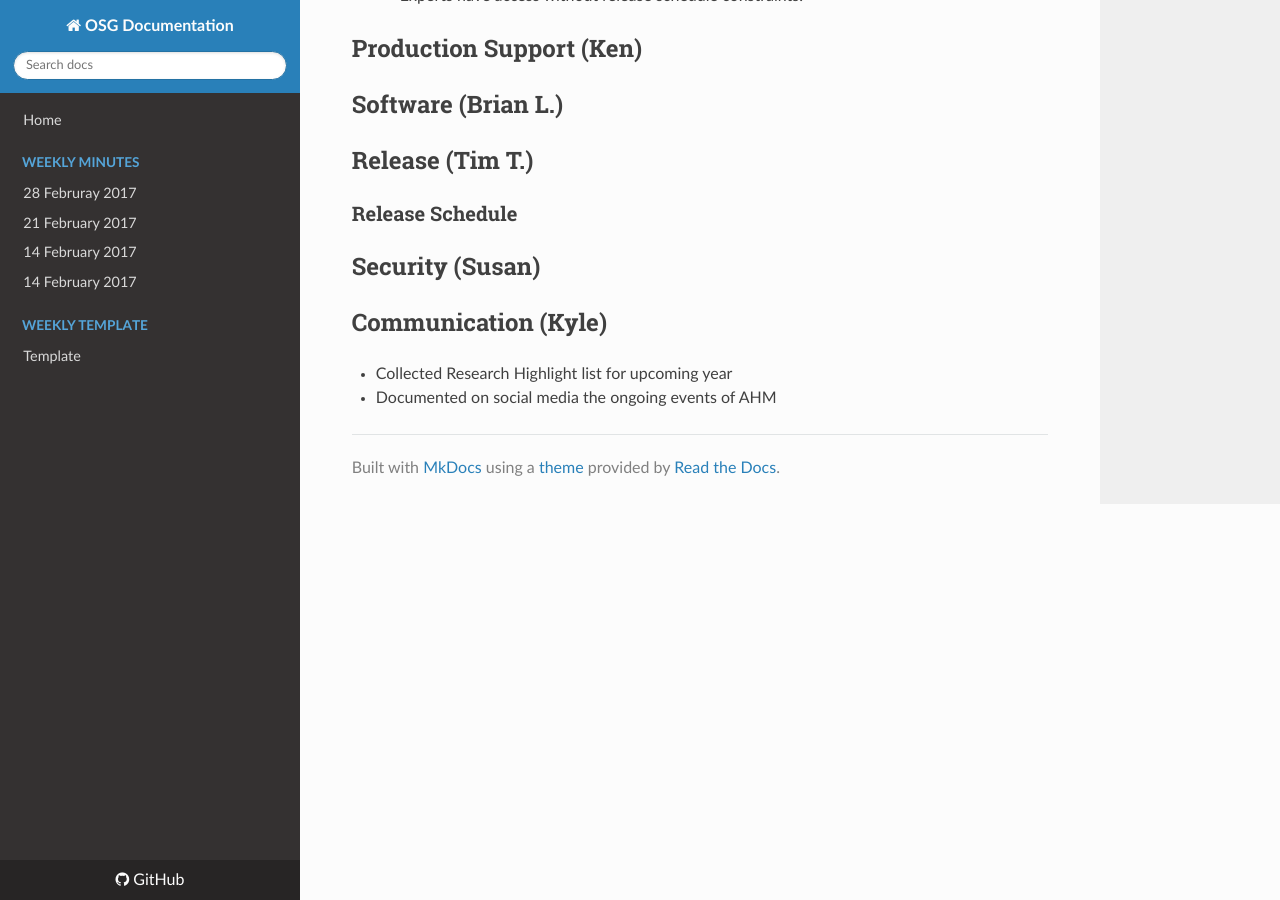
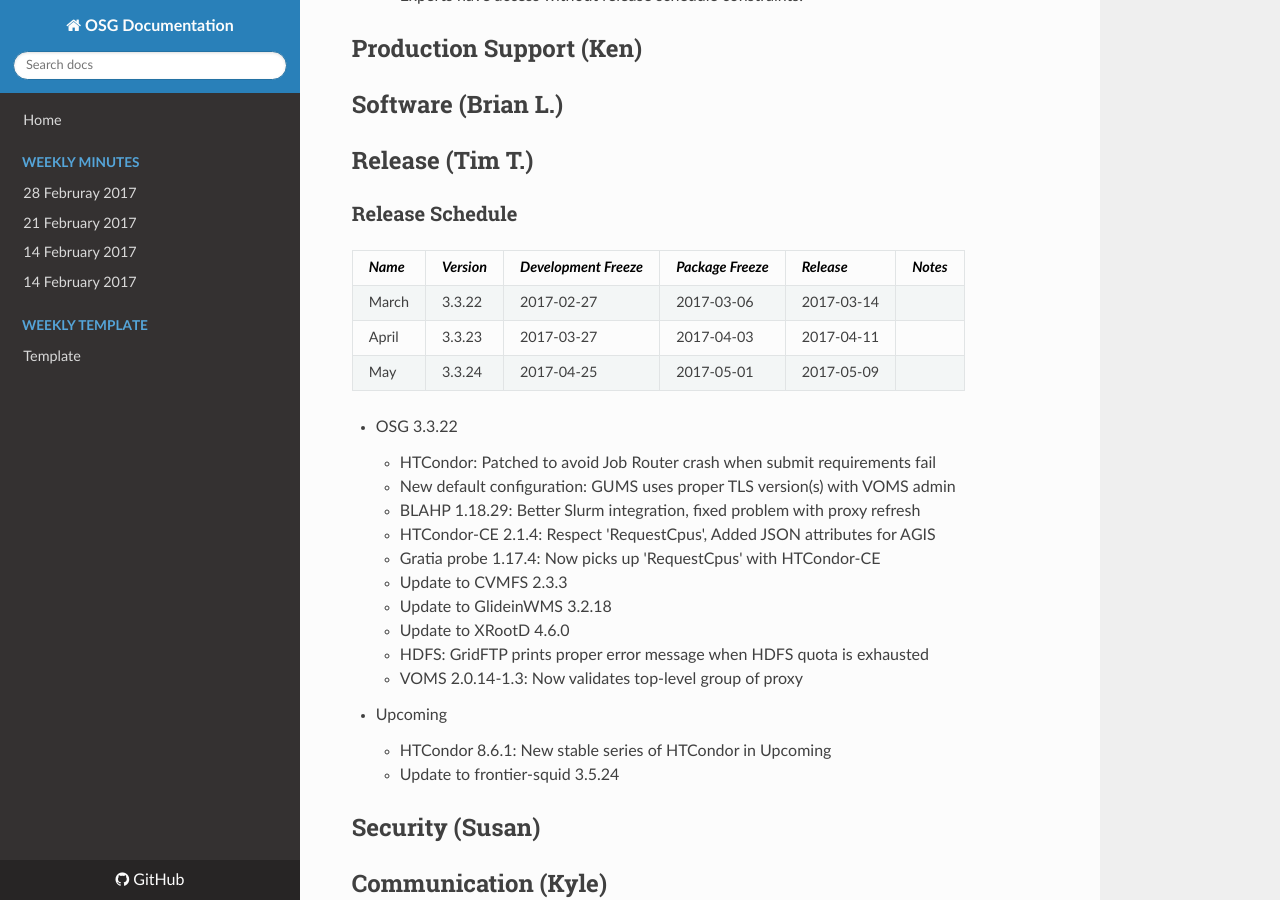
Before and after one commit to zsshah/production, an MkDocs documentation site: the page built from docs/WeeklyMinutes/14March2017.md, in a window 1280 px wide and 900 px high, scrolled down 2427 px. Built offline with MkDocs 1.6.1, drawn with Linux system fonts in a browser that asks for light colours; nearby versions of some CDN libraries; old or Windows-style settings are respelled for this version of MkDocs.

Commit message:
Update 14March2017.md
Release section

```diff
--- a/docs/WeeklyMinutes/14March2017.md
+++ b/docs/WeeklyMinutes/14March2017.md
@@ -45,6 +45,27 @@
 
 ## Release (Tim T.)
 ### Release Schedule
+| *Name* | *Version* | *Development Freeze* | *Package Freeze* | *Release* | *Notes* |
+| ------ | --------- | -------------------- | ---------------- | --------- | ------- |
+| March | 3.3.22 | 2017-02-27 | 2017-03-06 | 2017-03-14 | |
+| April | 3.3.23 | 2017-03-27 | 2017-04-03 | 2017-04-11 | |
+| May | 3.3.24 | 2017-04-25 | 2017-05-01 | 2017-05-09 | |
+
+   * OSG 3.3.22
+      * HTCondor: Patched to avoid Job Router crash when submit requirements fail
+      * New default configuration: GUMS uses proper TLS version(s) with VOMS admin
+      * BLAHP 1.18.29: Better Slurm integration, fixed problem with proxy refresh
+      * HTCondor-CE 2.1.4: Respect 'RequestCpus', Added JSON attributes for AGIS
+      * Gratia probe 1.17.4: Now picks up 'RequestCpus' with HTCondor-CE
+      * Update to CVMFS 2.3.3
+      * Update to GlideinWMS 3.2.18
+      * Update to XRootD 4.6.0
+      * HDFS: GridFTP prints proper error message when HDFS quota is exhausted
+      * VOMS 2.0.14-1.3: Now validates top-level group of proxy
+
+   * Upcoming
+      * HTCondor 8.6.1: New stable series of HTCondor in Upcoming
+      * Update to frontier-squid 3.5.24
 
 ## Security (Susan)
 
```
